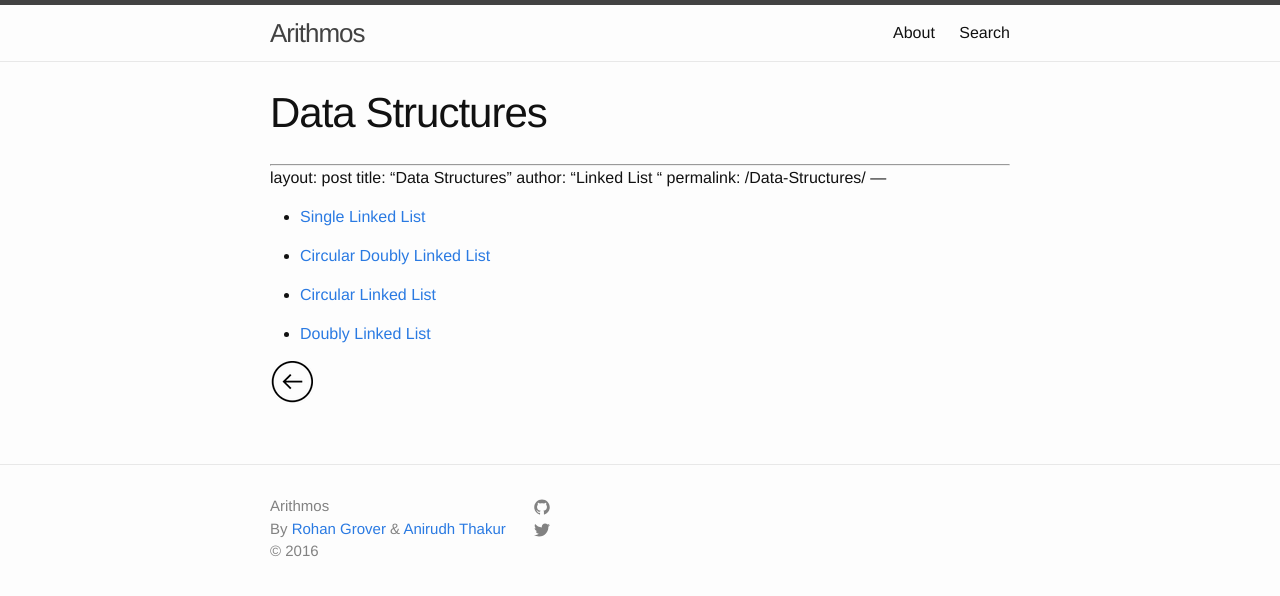
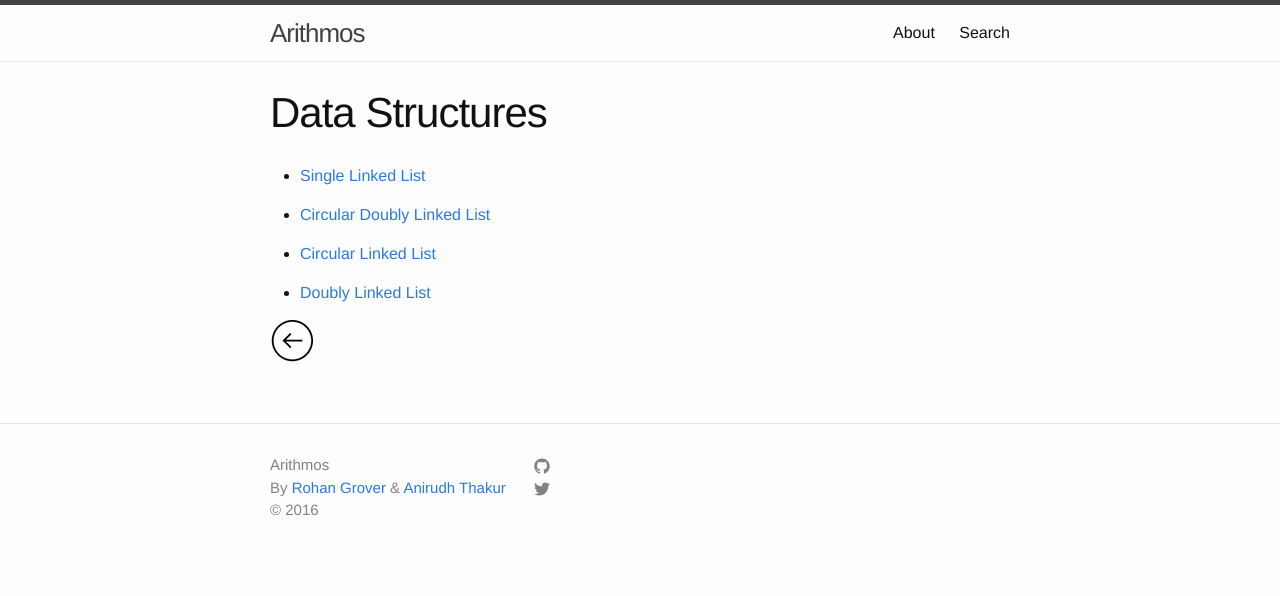
Before and after one commit to aarithmos/Algorithms, a Jekyll site: the page built from _posts/2016-11-25-Data-Structures.markdown, in a window 1280 px wide. Shown: the top 596 px of the page. Built offline with Jekyll 4.4.1, drawn with Linux system fonts in a browser that asks for light colours; our own code applies the rules of GitHub Pages for plain Markdown files.

Commit message:
Update 2016-11-25-Data-Structures.markdown

```diff
--- a/_posts/2016-11-25-Data-Structures.markdown
+++ b/_posts/2016-11-25-Data-Structures.markdown
@@ -1,4 +1,3 @@
-
 ---
 layout: post
 title:  "Data Structures"
@@ -14,4 +13,4 @@ permalink: /Data-Structures/
 
 * [Doubly Linked List](/subcategories/dlink)
 
-[![](/img/back.png)](/search)
+[![](/img/back.png)](/search/)
```
